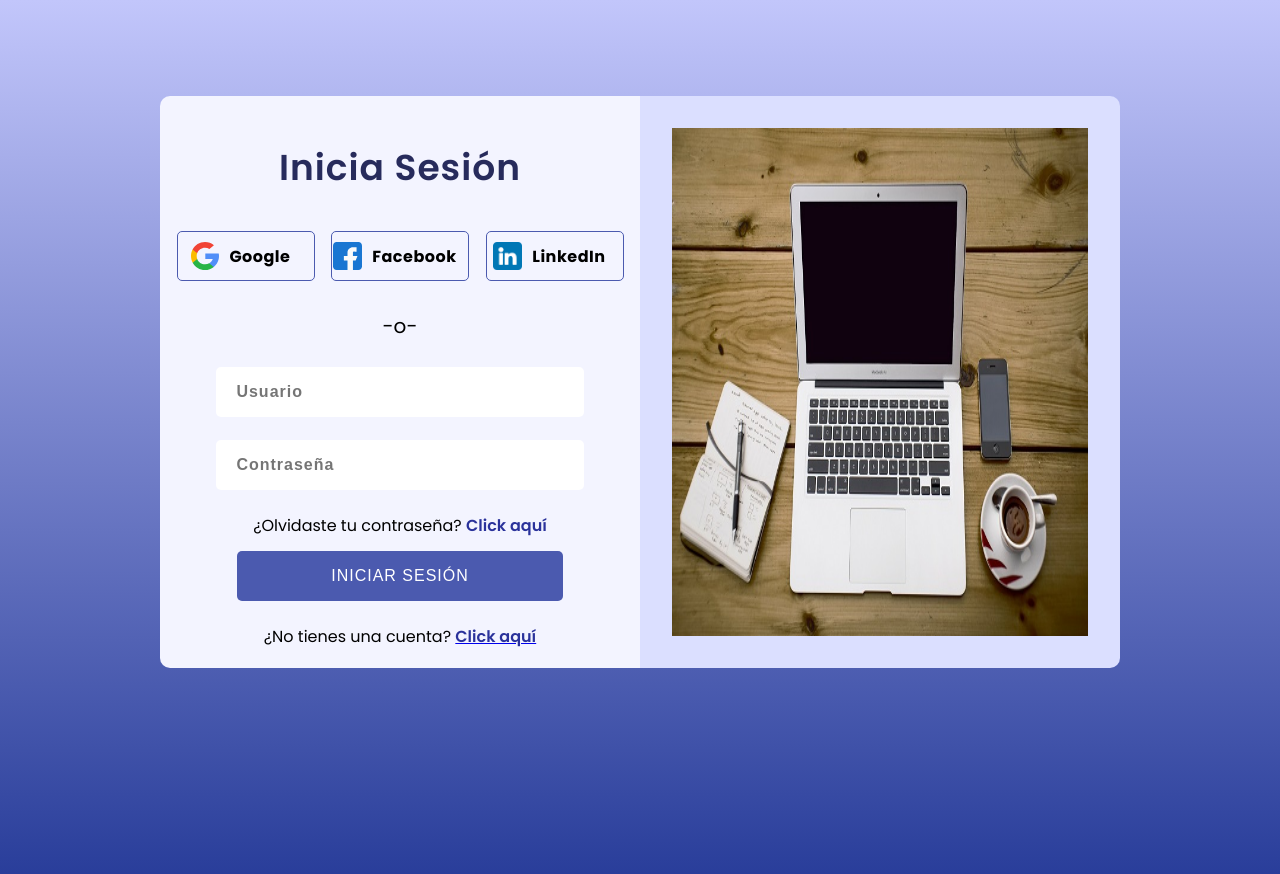
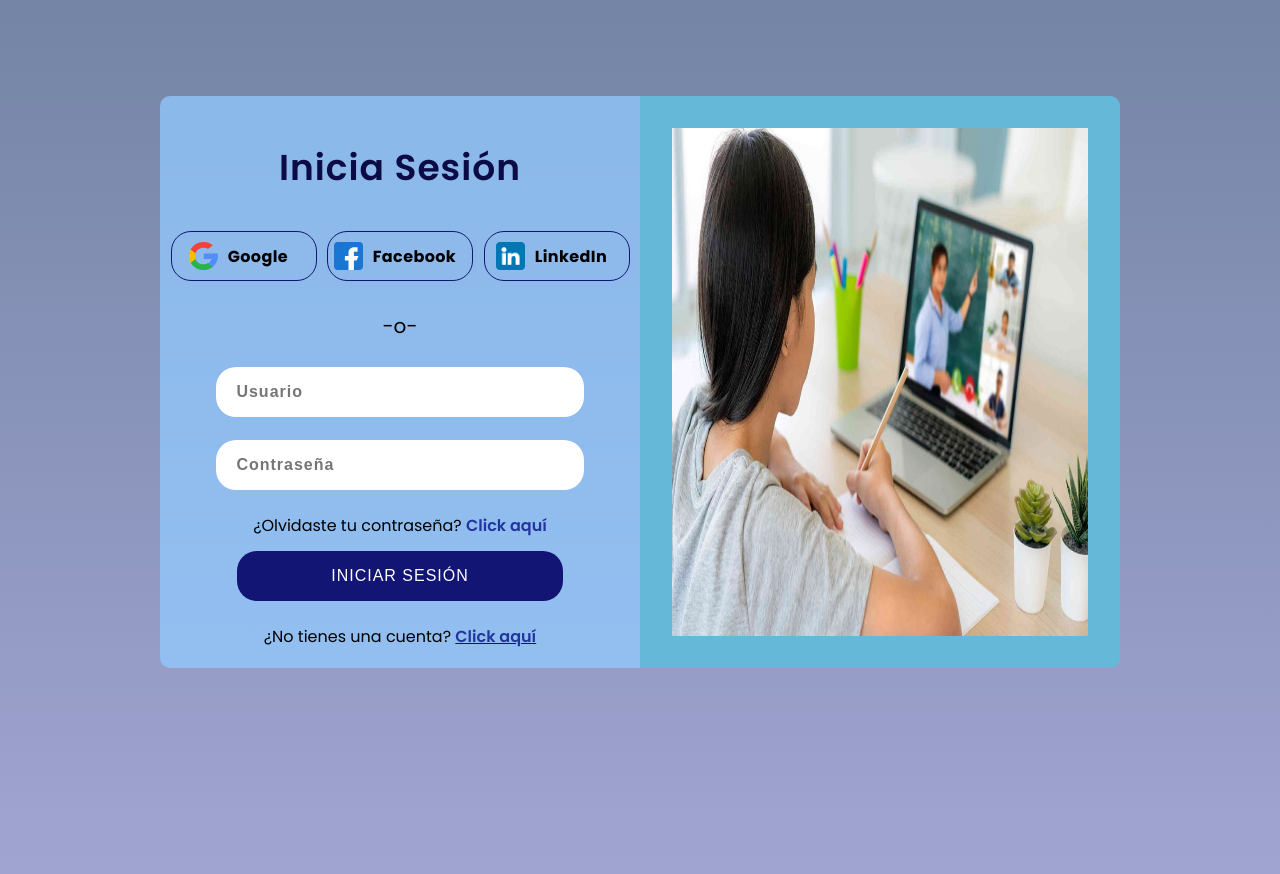
Before and after one commit to GabrielaAguedo/Proyecto-Frontend, a plain HTML site: page index.html in a window 1280 px wide. Drawn offline with Linux system fonts and the light colour scheme.

Commit message:
cambiando color

```diff
--- a/css/style.css
+++ b/css/style.css
@@ -1,17 +1,17 @@
 @import url('https://fonts.googleapis.com/css2?family=Poppins:wght@400;600;700&display=swap');
 
 :root {
-    --login-bg:#f3f4ff;
-    --title-bg: #272b5c;
-    --button-bg: #4b5aaf;
-    --light-pink: #2a329b;
-    --image-bg:  #dbdfff ;
+    --login-bg: #91caffbe;
+    --title-bg: #0c0b45;
+    --button-bg: #131574;
+    --light-pink: #22359e;
+    --image-bg:  #66b8d8 ;
 }
 
 body {
     height: 100vh;
     font-family: 'Poppins', sans-serif;
-    background-image: linear-gradient(to top, #243997 0%, #c2c6fb 100%);
+    background-image: linear-gradient(to top, #242c976c 0%, #7485a5 100%);
 }
 
 .contenedor-login {
@@ -73,12 +73,12 @@ figure {
 
 
 .iniciar-rsocial-elem {
-    width: 8.5rem;
+    width: 9rem;
     height: 3rem;
     font-size: 1rem;
     font-weight: 700;
-    letter-spacing: 0.5px;
-    border-radius: 5px;
+    letter-spacing: 0.4px;
+    border-radius: 20px;
     border: 1px solid var(--button-bg);
     display: flex;
     justify-content: center;
@@ -94,7 +94,7 @@ figure {
 }
 
 .iniciar-rsocial-elem:hover {
-    background-color: rgb(16, 36, 148);
+    background-color: rgb(16, 47, 148);
 }
 
 .contenedor-info-login > p {
@@ -116,12 +116,13 @@ figure {
     width: 90%;
     height: 3.125rem;
     font-size: 1em;
+
 }
 
 .input {
     padding-left: 20px;
     border: none;
-    border-radius: 5px;
+    border-radius: 20px;
     font-weight: 600;
     letter-spacing: 1px;
     box-sizing: border-box;
@@ -131,11 +132,11 @@ figure {
 
 
 .input:hover {
-    border: 2px solid rgb(142, 149, 250);
+    border: 2px solid rgb(142, 180, 250);
 }
 
 .btn:hover {
-    background-color: rgb(16, 36, 148);
+    background-color: rgb(14, 19, 61);
 
 
 }
@@ -146,7 +147,7 @@ figure {
     text-transform: uppercase;
     color: white;
     border: none;
-    border-radius: 5px;
+    border-radius: 20px;
     background-color: var(--button-bg);
     cursor: pointer;
     margin-bottom: 10px;
--- a/index.html
+++ b/index.html
@@ -36,7 +36,7 @@
                 <p>¿No tienes una cuenta? <a href="./registro.html"><span class="span">Click aquí</span></p> </a>
             </form>
           </section>
-            <img class="contenedor-img" src="./images/img8.jpg" alt="">
+            <img class="contenedor-img" src="./images/trend-educacion-virtual-1080x628.jpg" alt="">
       </article>
 
 </body>
```
Also changed, not shown: registro.html (+2 -2 lines), images/Clases-virtuales.jpg (added), images/trend-educacion-virtual-1080x628.jpg (added).
